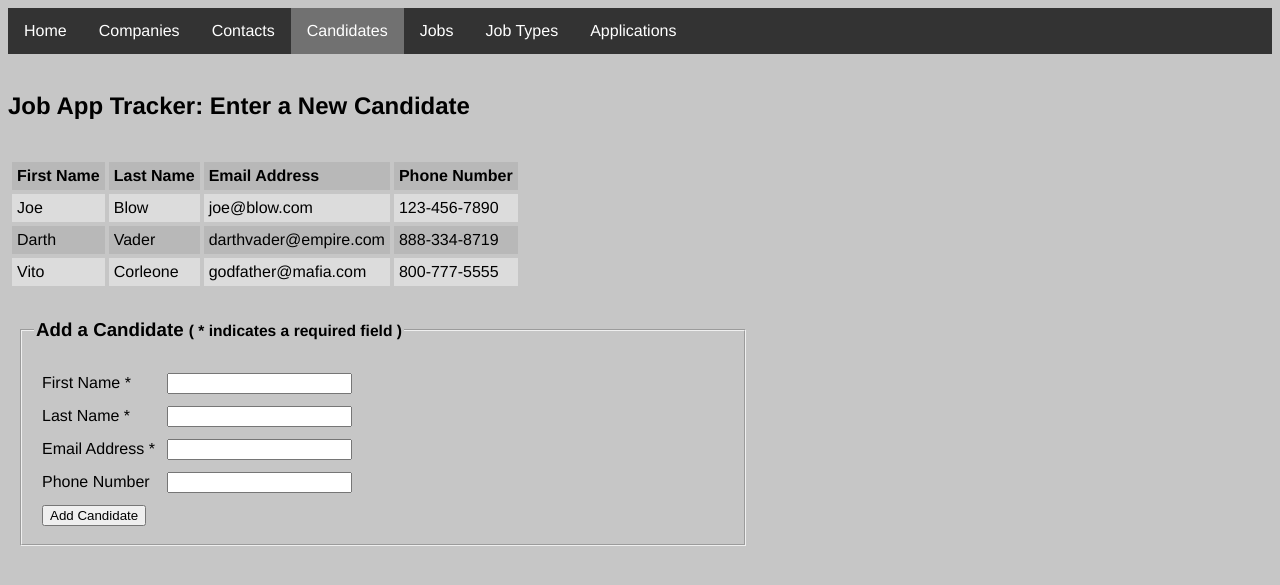
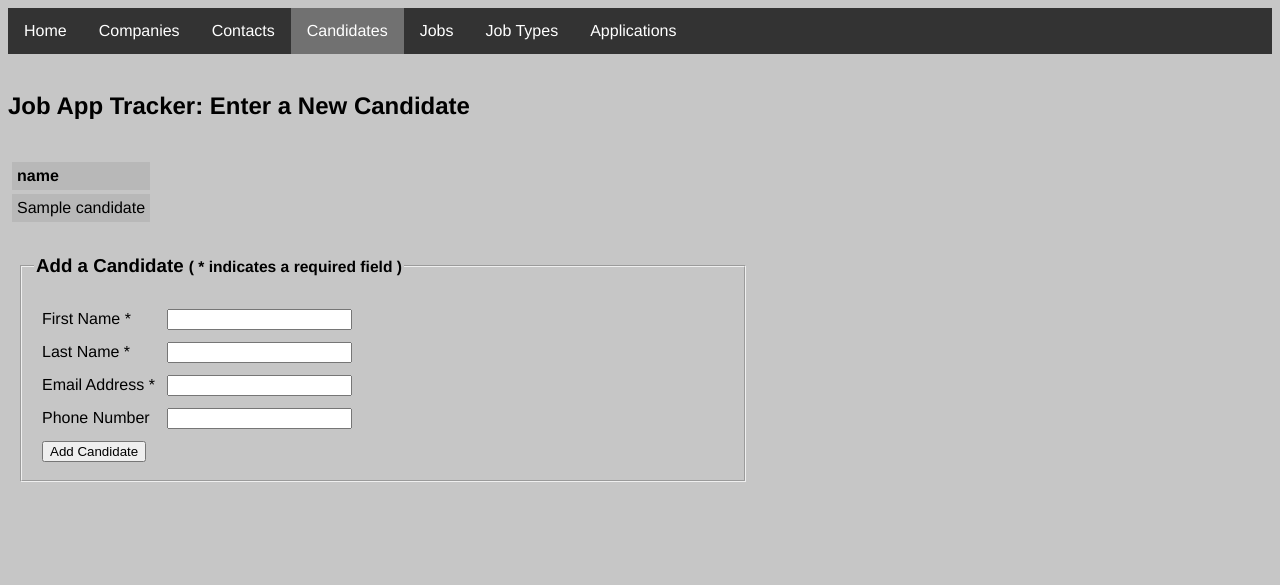
Before and after one commit to mike-osu/job-app-tracker, a Flask app: template templates/candidates.html in a window 1280 px wide. Shown: the top 585 px of the page. Run offline with Flask 2, Linux system fonts and the light colour scheme; the template is opened without the code that fills it: most values are stand-ins (such as "Sample title", 1, 10 or a date in 2020).

Commit message:
Create and read Candidates

```diff
--- a/app.py
+++ b/app.py
@@ -73,9 +73,25 @@ def contacts():
 """
 Candidates
 """
-@app.route('/candidates')
+@app.route('/candidates', methods=['post', 'get'])
 def candidates():
-    return render_template('candidates.html')
+    if request.method == 'POST':
+        firstName = request.form['first_name']
+        lastName = request.form['last_name']
+        email = request.form['email']
+        phoneNumber = request.form['phone_number']
+
+        if (firstName.strip() != '' and lastName.strip() != '' and email.strip() != ''):
+            insertCandidateQuery = '''INSERT INTO candidates (first_name, last_name, email, phone_number)
+                VALUES ('{}', '{}', '{}', '{}');'''.format(firstName, lastName, email, phoneNumber)
+            db.execute_query(db_connection=db_connection, query=insertCandidateQuery)
+
+    candidatesQuery = """SELECT candidate_id, first_name 'First Name', last_name 'Last Name', email 'Email', phone_number 'Phone Number'
+        FROM candidates;"""
+    cursor = db.execute_query(db_connection=db_connection, query=candidatesQuery)
+    candidates = cursor.fetchall()
+
+    return render_template('candidates.html', candidates=candidates)
 
 """
 Jobs
--- a/templates/candidates.html
+++ b/templates/candidates.html
@@ -21,50 +21,52 @@
   <br>
 
   <table class="aTable">
+    <thead>
       <tr>
-      <th>First Name</th>
-      <th>Last Name</th>
-      <th>Email Address</th>
-      <th>Phone Number</th>
+          <!-- Iterate through each key in the first entry to get the
+          column name -->
+          {% for key in candidates[0].keys() %}
+
+          <!-- Create a <th> tag with the key inside of it, this will be
+          our header row -->
+          <th>{{ key }}</th>
+
+          <!-- End of this for loop -->
+          {% endfor %}
       </tr>
+    </thead>
+
+    <tbody>
+      {% for candidate in candidates %}
       <tr>
-      <td>Joe</td>
-      <td>Blow</td>
-      <td>joe@blow.com</td>
-      <td>123-456-7890</td>
+        {% for key in candidate.keys() %}
+        <td>
+          {{candidate[key]}}
+        </td>
+        {% endfor %}
       </tr>
-    <tr>
-      <td>Darth</td>
-      <td>Vader</td>
-      <td>darthvader@empire.com</td>
-      <td>888-334-8719</td>
-    </tr>
-    <tr>
-      <td>Vito</td>
-      <td>Corleone</td>
-      <td>godfather@mafia.com</td>
-      <td>800-777-5555</td>
-    </tr>
+      {% endfor %}
+    </tbody>
   </table>
 
     <div id="form">
-      <form>
+      <form action="" method="POST">
         <fieldset>
         <legend><h3>Add a Candidate
           <small>( * indicates a required field )</h3></legend>
           <table cellpadding="4" cellspacing="4">
             <tr>
-          <td>First Name *</td><td><input text /></td>
+              <td>First Name *</td><td><input text name="first_name" id="first_name" /></td>
             </tr>
-          <td>Last Name *</td><td><input text /></td>
+              <td>Last Name *</td><td><input text name="last_name" id="last_name" /></td>
             <tr>
-          <td>Email Address *</td><td><input text /></td>
+              <td>Email Address *</td><td><input text name="email" id="email" /></td>
             </tr>
             <tr>
-          <td>Phone Number</td><td><input text /></td>
+              <td>Phone Number</td><td><input text name="phone_number" id="phone_number" /></td>
             </tr>
             <tr>
-          <td colspan="4"><input type="submit" value="Add Candidate" /></td>
+              <td colspan="2"><input type="submit" value="Add Candidate" /></td>
             </tr>
           </table>
         </fieldset>
```
Lines whose indentation alone changed are shown as unchanged.
